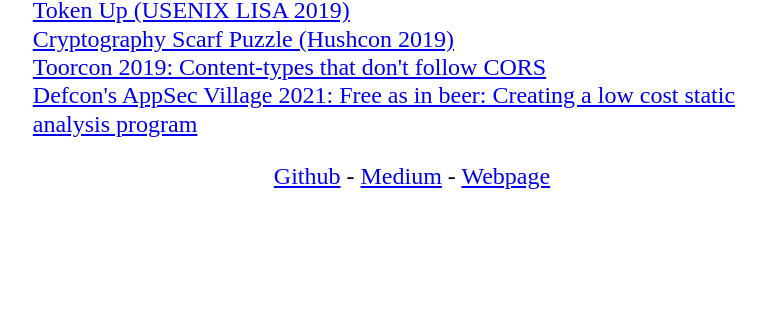
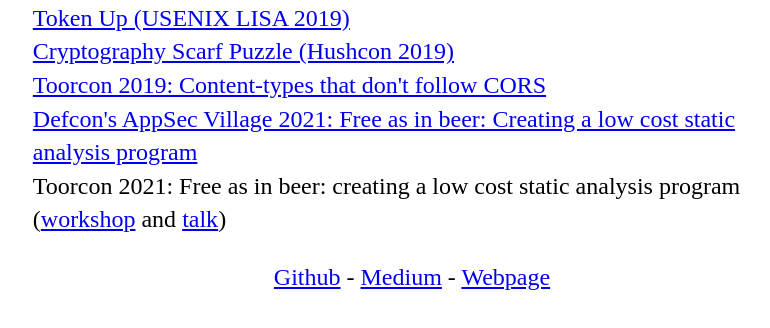
Before and after one commit to brownierin/slides, a plain HTML site: page index.html in a window 1280 px wide. Shown: the part 96-424 px from the top of the page, without its empty margins (228-998 px from the left). Drawn offline with Linux system fonts and the light colour scheme.

Commit message:
Update index.html
Add Toorcon 2021 talk and workshop

```diff
--- a/index.html
+++ b/index.html
@@ -5,7 +5,7 @@
 	}
 	body {
 		font-size: 1.5em;
-		line-height: 1.18em;
+		line-height: 1.4em;
 		padding-top: 1em;
 	}
 </style>
@@ -17,6 +17,7 @@
 	  <a href="cryptoscarf/index.html">Cryptography Scarf Puzzle (Hushcon 2019)</a><br>
 	  <a href="toorcon2019/index.html">Toorcon 2019: Content-types that don't follow CORS</a><br>
 	  <a href="static-analysis/index.html">Defcon's AppSec Village 2021: Free as in beer: Creating a low cost static analysis program</a><br>
+	  Toorcon 2021: Free as in beer: creating a low cost static analysis program (<a href="https://talks.toorcon.net/toorcon-2021/talk/XAQEHG/">workshop</a> and <a href="https://talks.toorcon.net/toorcon-2021/talk/C8BGWG/">talk</a>)
 	</div>
 	<div align="center">
 		<p>
```
